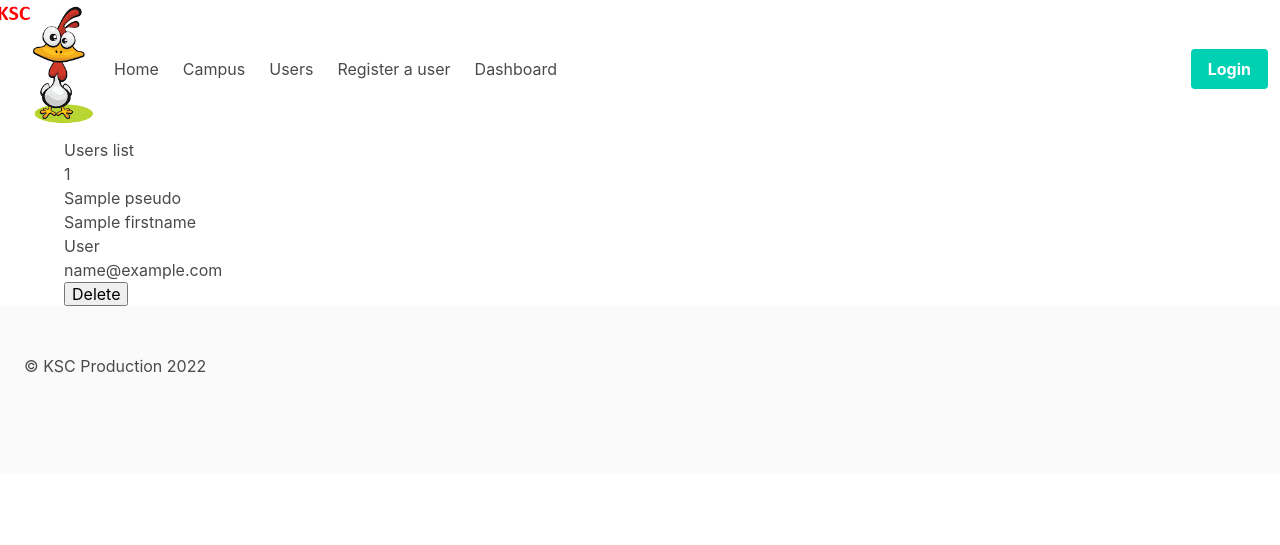
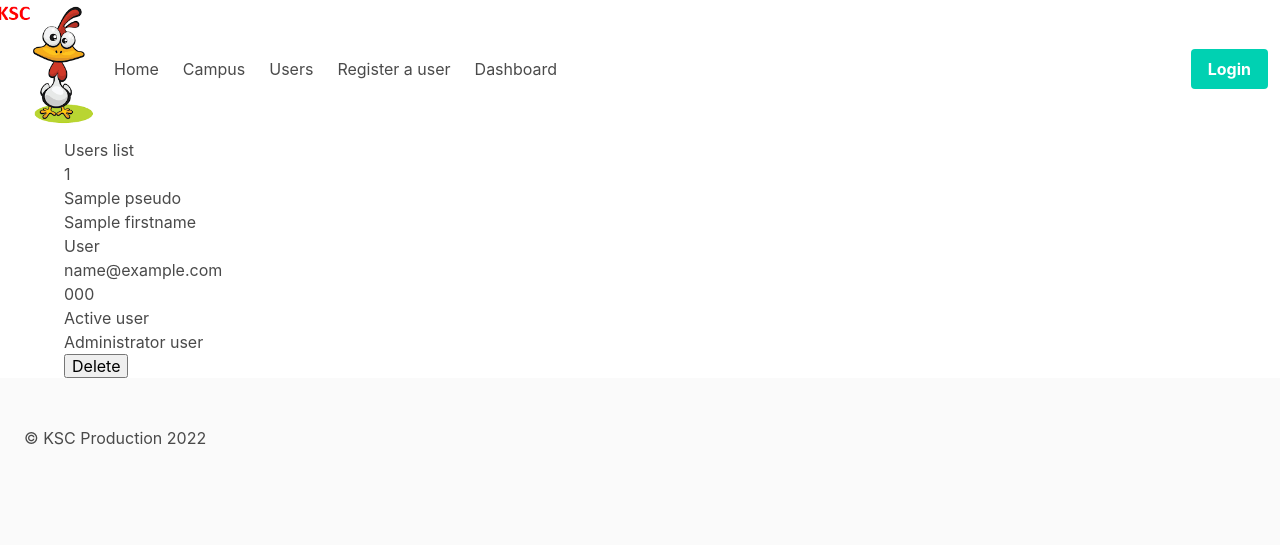
Before and after one commit to GardieKevin/SortirKSC, a Symfony app: template templates/user/list.html.twig in a window 1280 px wide. Shown: the top 545 px of the page. Run offline with Twig, Linux system fonts and the light colour scheme; the template is opened without the code that fills it: most values are stand-ins (such as "Sample title", 1, 10 or a date in 2020); some libraries are stand-ins or nearby versions.

Commit message:
MAJ navbar (Users) + ajout twig users_list pour supprimer un user quand admin

```diff
--- a/templates/user/list.html.twig
+++ b/templates/user/list.html.twig
@@ -11,9 +11,24 @@
             <div>{{ user.firstname }}</div>
             <div>{{ user.lastname }}</div>
             <div>{{ user.email }}</div>
+            <div>{{ user.phone }}</div>
+
+            {% if user.activ %}
+                <div>Active user</div>
+                {% else %}
+                <div>Non active user</div>
+            {% endif %}
+
+            {% if user.administrator %}
+                <div>Administrator user</div>
+            {% else %}
+                <div>Non administrator user</div>
+            {% endif %}
+
             <a href="{{ path('user_delete', {'id': user.id}) }}">
                 <button value="remove">Delete</button>
             </a>
+
         </article>
     {% endfor %}
 
```
